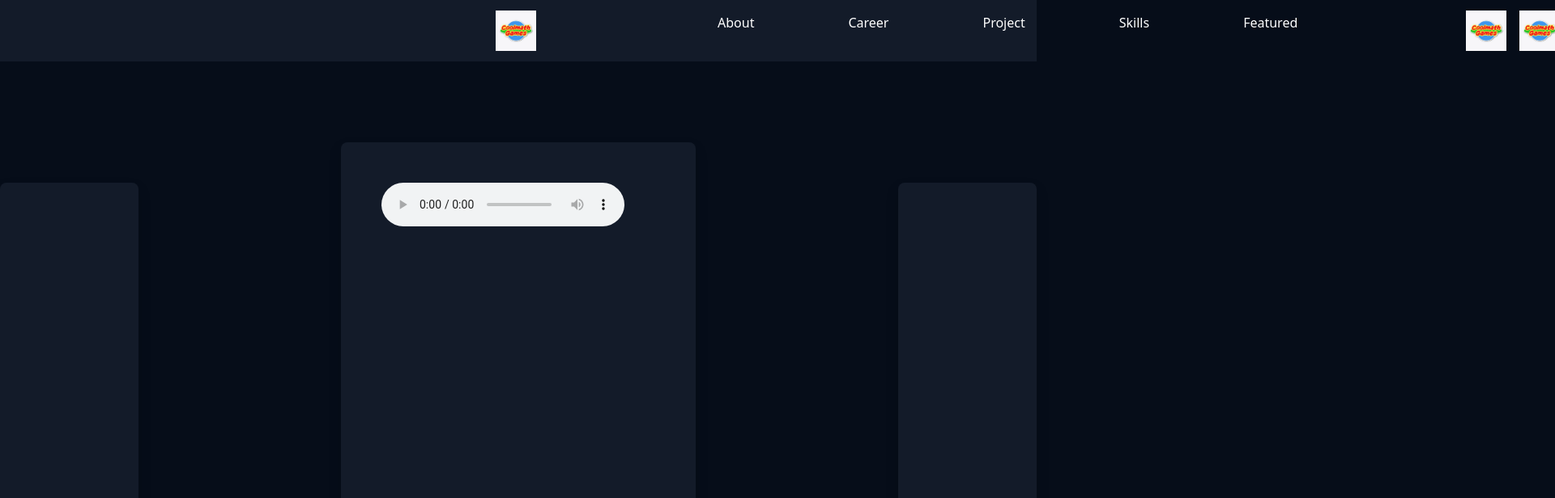
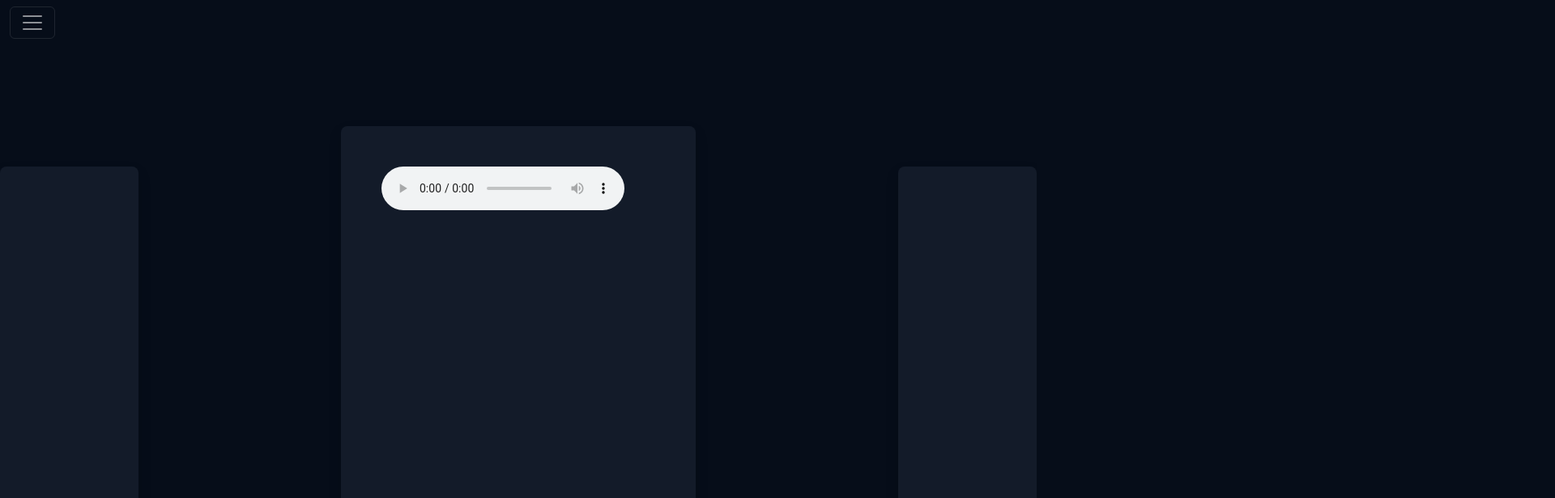
Before and after one commit to cala28124-sketch/portfolio-project, a React (Vite) app: page / in a window 1280 px wide. Shown: the top 616 px of the page at 81% size, 1920 px wide, since content can reach past the window. Built offline with nearby package versions, Linux system fonts and the light colour scheme.

Commit message:
updated navbar toggle

```diff
--- a/src/App.css
+++ b/src/App.css
@@ -60,3 +60,13 @@ body {
   object-fit: cover;
   display: block;
 }
+
+.nav-text{
+  text-decoration: none;
+  color:white;
+}
+
+.navbar-image{
+  margin-left: 25px;
+
+}
--- a/src/components/Navbar.tsx
+++ b/src/components/Navbar.tsx
@@ -3,8 +3,12 @@ import React from "react";
 const Navbar = () => {
   return (
     <>
-      <nav className="navbar navbar-expand-lg color_box">
-        <div className="container-fluid">
+      <div
+        className="collapse"
+        id="navbarToggleExternalContent"
+        data-bs-theme="dark"
+      >
+        <div className="color_box p-4">
           <a
             className="navbar-brand navbar-image-initial"
             href="https://www.coolmathgames.com/"
@@ -15,70 +19,65 @@ const Navbar = () => {
               alt="shhhh silly"
             />
           </a>
-          <button
-            className="navbar-toggler"
-            type="button"
-            data-bs-toggle="collapse"
-            data-bs-target="#navbarNavAltMarkup"
-            aria-controls="navbarNavAltMarkup"
-            aria-expanded="false"
-            aria-label="Toggle navigation"
-          >
-            <span className="navbar-toggler-icon"></span>
-          </button>
-          <div className="collapse navbar-collapse" id="navbarNavAltMarkup">
-            <div className="navbar-nav">
           <a
-                className="nav-link active navbar-space-initial"
+            className="nav-text active navbar-space-initial"
             aria-current="page"
-                style={{ color: "white" }}
             href="#"
           >
             About
           </a>
           <a
-                className="nav-link nav-link navbar-space"
-                style={{ color: "white" }}
+            className="nav-text active navbar-space"
+            aria-current="page"
             href="#"
           >
             Career
           </a>
           <a
-                className="nav-link nav-link navbar-space"
-                style={{ color: "white" }}
+            className="nav-text active navbar-space"
+            aria-current="page"
             href="#"
           >
-                Project
+            Projects
           </a>
           <a
-                className="nav-link nav-link navbar-space"
-                style={{ color: "white" }}
+            className="nav-text active navbar-space"
+            aria-current="page"
             href="#"
           >
-                Skills
+            Skill
           </a>
           <a
-                className="nav-link navbar-space"
-                style={{ color: "white" }}
+            className="nav-text active navbar-space"
+            aria-current="page"
             href="#"
           >
-                Featured
+            featured
           </a>
-              <a className="navbar-brand navbar-image-space" href="linked in">
+          <a
+            className="navbar-brand navbar-image-space"
+            href="https://www.coolmathgames.com/"
+          >
             <img
               className="navbar-logo"
               src="/test_logo.webp"
               alt="shhhh silly"
             />
           </a>
-              <a className="navbar-brand" href="github">
+          <a
+            className="navbar-brand navbar-image"
+            href="https://www.coolmathgames.com/"
+          >
             <img
               className="navbar-logo"
               src="/test_logo.webp"
               alt="shhhh silly"
             />
           </a>
-              <a className="navbar-brand" href="resume">
+          <a
+            className="navbar-brand navbar-image"
+            href="https://www.coolmathgames.com/"
+          >
             <img
               className="navbar-logo"
               src="/test_logo.webp"
@@ -87,6 +86,19 @@ const Navbar = () => {
           </a>
         </div>
       </div>
+      <nav className="navbar navbar-dark body">
+        <div className="container-fluid">
+          <button
+            className="navbar-toggler"
+            type="button"
+            data-bs-toggle="collapse"
+            data-bs-target="#navbarToggleExternalContent"
+            aria-controls="navbarToggleExternalContent"
+            aria-expanded="false"
+            aria-label="Toggle navigation"
+          >
+            <span className="navbar-toggler-icon"></span>
+          </button>
         </div>
       </nav>
     </>
```
Lines whose indentation alone changed are shown as unchanged.
